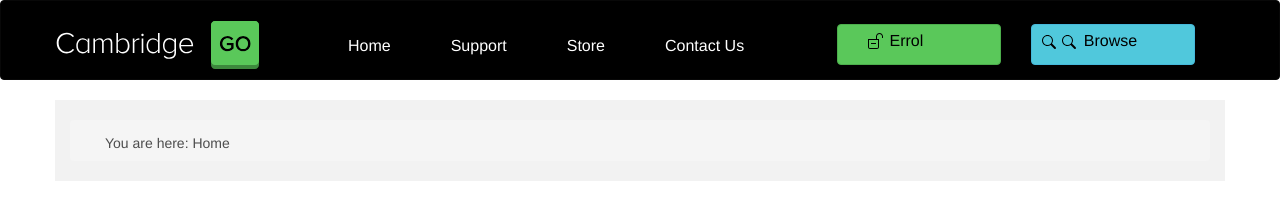
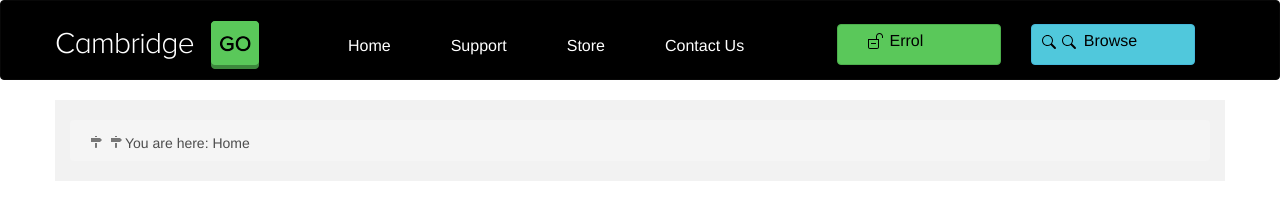
Before and after one commit to emasuncion/vue-myresources, a Vue app: page / in a window 1280 px wide. Shown: the top 208 px of the page. Built offline with nearby package versions, Linux system fonts and the light colour scheme.

Commit message:
add svg icons

```diff
--- a/src/assets/go_core.css
+++ b/src/assets/go_core.css
@@ -716,7 +716,7 @@ ul.show-options {
 .navbar-brand {
     width: 250px;
     transition: background-image 1s ease-in-out;
-    background-image: url('~@/assets/svgs/logo.svg');
+    background-image: url('~@/assets/logo.png');
     background-repeat: no-repeat;}
 
 .logo-fade {
--- a/src/components/Header.vue
+++ b/src/components/Header.vue
@@ -109,6 +109,7 @@
                     <svg>
                         <use xlink:href="#icon-breadcrumbs"></use>
                     </svg>
+                    <BreadCrumbSVG/>
                     <span>You are here:</span>
                 </li>
                 <li class="activeactive"><a
@@ -128,11 +129,13 @@
 <script>
     import LoginSVG from '@/assets/svgs/login.svg'
     import SearchSVG from '@/assets/svgs/search.svg'
+    import BreadCrumbSVG from '@/assets/svgs/breadcrumb.svg'
     export default {
         name: 'Header',
         components: {
             LoginSVG,
-            SearchSVG
+            SearchSVG,
+            BreadCrumbSVG
         }
     }
 </script>
--- /dev/null
+++ b/vue.config.js
@@ -0,0 +1,11 @@
+module.exports = {
+  chainWebpack: (config) => {
+    const svgRule = config.module.rule('svg');
+
+    svgRule.uses.clear();
+
+    svgRule
+      .use('vue-svg-loader')
+      .loader('vue-svg-loader');
+  },
+};
```
Also changed, not shown: src/assets/logo.png, src/assets/svgs/breadcrumb.svg (added).
